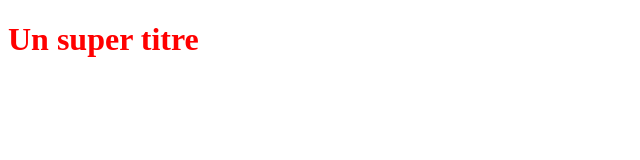
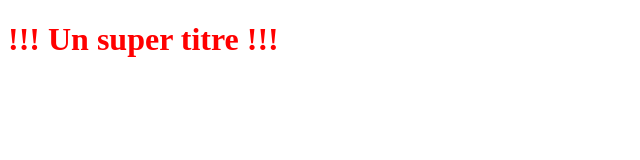
Before and after one commit to enneitE1/OpenclassroomsProject, a plain HTML site: page index.html in a window 1280 px wide. Shown: the whole page, without its empty margins (0-640 px from the left). Drawn offline with Linux system fonts and the light colour scheme.

Commit message:
Modification du titre h1 Un super titre git add index.html !

```diff
--- a/index.html
+++ b/index.html
@@ -5,6 +5,6 @@
     <link rel="stylesheet" type="text/css" href="styles.css">
 </head>
 <body>
-    <h1>Un super titre</h1>
+    <h1>!!! Un super titre !!!</h1>
 </body>
 </html>
```
